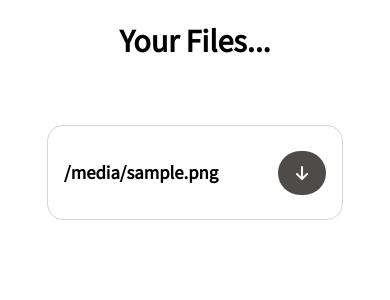
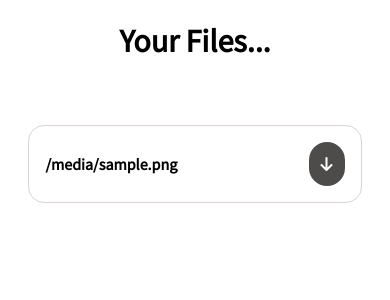
Before and after one commit to d-shaktiranjan/file_share, a Flask app: template templates/index.html in a window 390 px wide. Shown: the top 300 px of the page. Run offline with Flask 2, Linux system fonts and the light colour scheme; the template is opened without the code that fills it: most values are stand-ins (such as "Sample title", 1, 10 or a date in 2020); some libraries are stand-ins or nearby versions.

Commit message:
UI fix in responsive view

```diff
--- a/static/style.css
+++ b/static/style.css
@@ -26,6 +26,11 @@ h1 {
     width: 70%;
 }
 
+.fileName {
+    font-size: 1.25rem;
+    font-weight: bold;
+}
+
 .dbtn {
     font: inherit;
     border: none;
@@ -45,7 +50,16 @@ h1 {
     background-color: rgb(49, 155, 49);
 }
 
-@media screen and (max-width: 700px){
+@media screen and (max-width: 1200px){
+
+    .fileList {
+        width: 80%;
+    }
+
+    .fileName {
+        font-size: 1rem;
+    }
+
     .dl-text {
         display: none;
     }
@@ -56,6 +70,5 @@ h1 {
 
     .dbtn {
         border-radius: 3rem;
-        width: 3rem;
     }
 }
--- a/templates/index.html
+++ b/templates/index.html
@@ -24,7 +24,7 @@
         <ul class="list-group">
             {% for f in files %}
             <li class="fileList">
-                <h3>{{f}}</h3>
+                <span class="fileName">{{f}}</span>
                 <button type="button" onclick="location.href='/download/{{f}}'" class="dbtn">
                     <i class="icon fas fa-arrow-down"></i>
                     <span class="dl-text">Download</span>
```
